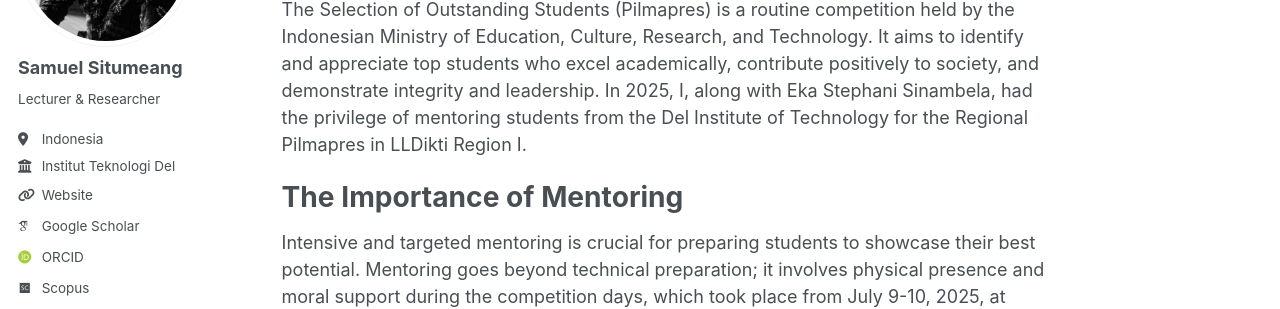
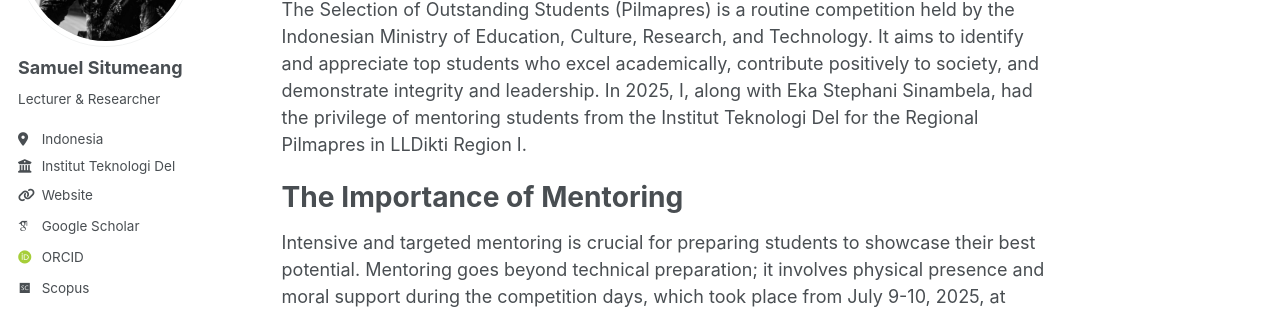
Before and after one commit to exemuel/exemuel.github.io, a Jekyll site: the page built from _posts/2025-07-15-pilmapres-mentoring-report.md, in a window 1280 px wide and 900 px high. Shown: the part 227-536 px from the top of the window. Built offline with Jekyll 4.4.1, drawn with Linux system fonts in a browser that asks for light colours; some web fonts are replaced; a script bundle is joined from its source files by our own code; library files that are not in the unit come from our copies; some of the changed text lies outside the part shown.

Commit message:
Update 2025-07-15-pilmapres-mentoring-report.md

```diff
--- a/_posts/2025-07-15-pilmapres-mentoring-report.md
+++ b/_posts/2025-07-15-pilmapres-mentoring-report.md
@@ -5,11 +5,11 @@
 tags:
   - Pilmapres 2025
   - LLDikti Region I
-  - Del Institute of Technology
+  - Institut Teknologi Del
   - Student Mentoring
 ---
 
-The Selection of Outstanding Students (Pilmapres) is a routine competition held by the Indonesian Ministry of Education, Culture, Research, and Technology. It aims to identify and appreciate top students who excel academically, contribute positively to society, and demonstrate integrity and leadership. In 2025, I, along with Eka Stephani Sinambela, had the privilege of mentoring students from the Del Institute of Technology for the Regional Pilmapres in LLDikti Region I.
+The Selection of Outstanding Students (Pilmapres) is a routine competition held by the Indonesian Ministry of Education, Culture, Research, and Technology. It aims to identify and appreciate top students who excel academically, contribute positively to society, and demonstrate integrity and leadership. In 2025, I, along with Eka Stephani Sinambela, had the privilege of mentoring students from the Institut Teknologi Del for the Regional Pilmapres in LLDikti Region I.
 
 The Importance of Mentoring
 ======
```
